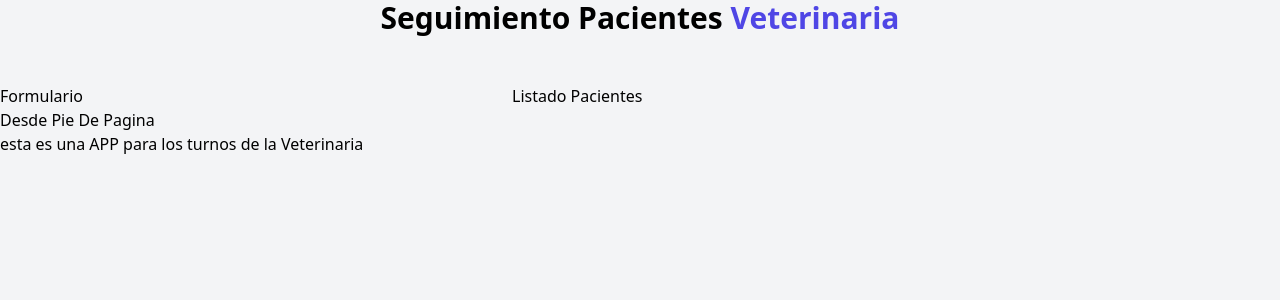
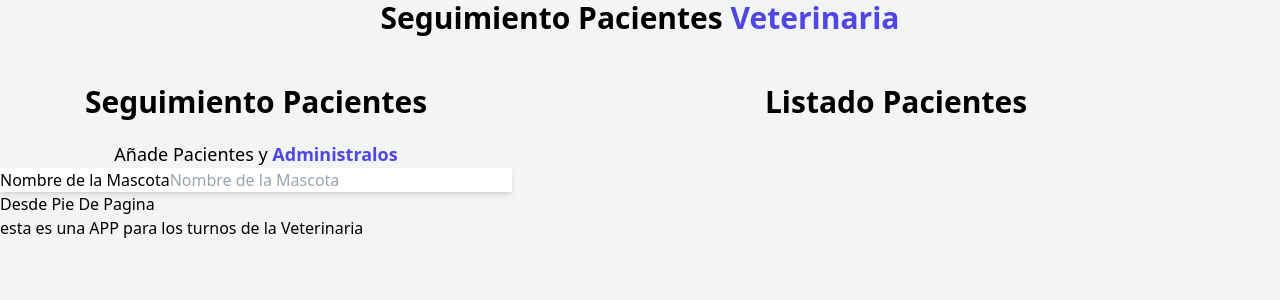
Before and after one commit to carlonchosando/turnos, a React (Vite) app: page / in a window 1280 px wide. Shown: the top 300 px of the page. Built offline with nearby package versions, Linux system fonts and the light colour scheme.

Commit message:
modificaciones de css y form

```diff
--- a/src/App.jsx
+++ b/src/App.jsx
@@ -9,7 +9,7 @@
   return (
     <>
       <Header />
-      <div className="mt-12 md:flex ">
+      <div className="mt-12 md:flex">
         <Formulario />
         <ListadoPacientes />
       </div>
--- a/src/component/Formulario.jsx
+++ b/src/component/Formulario.jsx
@@ -2,9 +2,20 @@
 
 const Formulario = () => {
   return (
-    <form className='md:w-1/2 lg:w-2/5 ' >
-      <h1>Formulario</h1>
-    </form>
+    <div className='md:w-1/2 lg:w-2/5'>
+      <h2 className='font-black text-3xl text-center'>Seguimiento Pacientes</h2>
+      <p className='text-lg mt-5 text-center'>
+        Añade Pacientes y {' '}
+        <span className='text-indigo-600 font-bold'>Administralos</span>
+      </p>
+      <form className='bg-white shadow-md'>
+         <div>
+             <label className='' name="nombre">Nombre de la Mascota</label>
+             <input
+             type='text' className='rounded' name='nombre' placeholder='Nombre de la Mascota'/>
+         </div>
+      </form>
+    </div>
   )
 }
 
--- a/src/component/ListadoPacientes.jsx
+++ b/src/component/ListadoPacientes.jsx
@@ -2,9 +2,9 @@
 
 const ListadoPacientes = () => {
   return (
-    <section className='md:w-1/2 lg:w-3/5 ' >
-      <h2>Listado Pacientes</h2>
-    </section>
+    <div className='md:w-1/2 lg:w-3/5' >
+      <h2 className="font-black text-3xl text-center">Listado Pacientes</h2>
+    </div>
   )
 }
 
```
